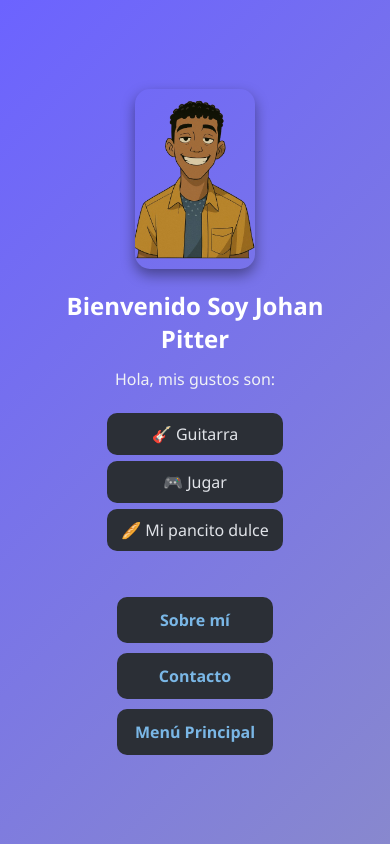
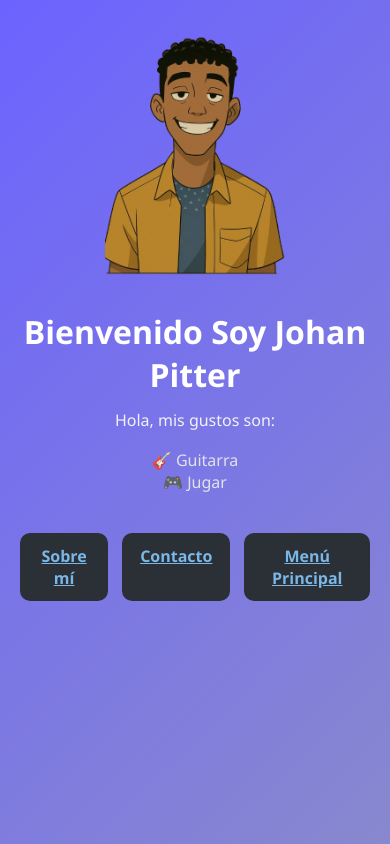
Before and after one commit to ratamayo0511/fundamentoshtml, a plain HTML site: page Mi_sitio_Pitter/Pitter.html in a window 390 px wide. Drawn offline with Linux system fonts and the light colour scheme.

Commit message:
cambio de diseño

```diff
--- a/Mi_sitio_Pitter/Pitter.html
+++ b/Mi_sitio_Pitter/Pitter.html
@@ -16,7 +16,7 @@
     <ul class="gustos">
       <li>🎸 Guitarra</li>
       <li>🎮 Jugar</li>
-      <li>🥖 Mi pancito dulce</li>
+
     </ul>
 
     <div class="menu">
--- a/Mi_sitio_Pitter/Styles.css
+++ b/Mi_sitio_Pitter/Styles.css
@@ -1,4 +1,4 @@
-/* ====== ESTILO GENERAL ====== */
+
 * {
   margin: 0;
   padding: 0;
@@ -9,21 +9,12 @@ body {
   background: linear-gradient(135deg, #6c63ff, #8888ce);
   color: #e0e3e8;
   font-family: 'Segoe UI', Arial, sans-serif;
-  margin: 0;
   min-height: 100vh;
-  display: flex;
-  flex-direction: column;
   align-items: center;
-  justify-content: flex-start;
   text-align: center;
   padding: 20px;
 }
 
-.container {
-  max-width: 900px;
-  margin: auto;
-  padding: 20px;
-}
 
 .center {
   display: flex;
@@ -32,17 +23,11 @@ body {
 }
 
 
-/* ==== AVATAR ==== */
+
 .avatar {
   width: 180px;
-  height: auto;          /* ✅ evita recortes, se ajusta al tamaño real */
-  border-radius: 15px;   /* ✅ esquinas suaves (puedes poner 50% si lo quieres redondo) */
+  height: auto;
   margin-bottom: 20px;
-  box-shadow: 0 6px 14px rgba(0,0,0,0.4);
-  transition: transform 0.3s;
-}
-.avatar:hover {
-  transform: scale(1.05);
 }
 
 .icono {
@@ -51,46 +36,34 @@ body {
 }
 
 
-/* ==== TITULOS ==== */
 h1 {
-  font-size: 2.2rem;
+  font-size: 2.2;
   margin-bottom: 12px;
   color: #ffffff;
 }
 
 p {
-  font-size: 1.1rem;
+  font-size: 1.1;
   line-height: 1.6;
   color: #f0f2f5;
 }
 
 
-/* ==== LISTA DE GUSTOS ==== */
+
 .gustos {
   list-style: none;
   padding: 0;
   margin: 15px 0;
 }
-.gustos li {
-  background: #2b2f36;
-  padding: 10px 14px;
-  margin: 6px 0;
-  border-radius: 10px;
-  transition: background 0.3s;
-}
-.gustos li:hover {
-  background: #3b3f46;
-}
 
 
-/* ==== TABLA ==== */
 .tabla {
   border-collapse: collapse;
   margin: 20px 0;
   width: 100%;
-  overflow: hidden;
-  border-radius: 10px;
-  box-shadow: 0 4px 12px rgba(0,0,0,0.4);
+
+
+
 }
 .tabla th, .tabla td {
   border: 1px solid #444;
@@ -98,18 +71,15 @@ p {
 }
 .tabla th {
   background: #2b2f36;
-  color: #7ab7e6;
-}
-.tabla tr:nth-child(even) {
-  background: #1e1e2e;
+  color: #0589cb;
 }
 
 
-/* ==== FORMULARIO ==== */
+
+
 .formulario {
   display: flex;
   flex-direction: column;
-  gap: 12px;
   margin: 25px 0;
   width: 100%;
 }
@@ -120,12 +90,9 @@ p {
   border-radius: 8px;
   border: none;
   outline: none;
-  font-size: 1rem;
+  font-size: 1;
 }
-.formulario input:focus,
-.formulario textarea:focus {
-  border: 2px solid #7ab7e6;
-}
+
 .formulario button {
   background: #7ab7e6;
   color: #1e1e2e;
@@ -134,60 +101,23 @@ p {
   border-radius: 8px;
   cursor: pointer;
   font-weight: bold;
-  transition: background 0.3s, transform 0.2s;
-}
-.formulario button:hover {
-  background: #5fa1cf;
-  transform: scale(1.05);
+
 }
 
 
-/* ==== MENÚ DE ENLACES ==== */
 .menu {
   margin-top: 25px;
   display: flex;
-  flex-wrap: wrap;
   gap: 14px;
   justify-content: center;
+  list-style: none;
+  padding: 0;
 }
 .menu a {
   background: #2b2f36;
   color: #7ab7e6;
   padding: 12px 18px;
   border-radius: 10px;
-  text-decoration: none;
   font-weight: bold;
-  transition: background 0.3s, transform 0.2s;
+
 }
-.menu a:hover {
-  background: #3b3f46;
-  text-decoration: underline;
-  transform: scale(1.08);
-}
-
-
-/* ==== RESPONSIVE ==== */
-@media (max-width: 768px) {
-  .avatar {
-    width: 150px;
-  }
-  h1 {
-    font-size: 1.8rem;
-  }
-}
-
-@media (max-width: 480px) {
-  .avatar {
-    width: 120px;
-  }
-  h1 {
-    font-size: 1.5rem;
-  }
-  p {
-    font-size: 1rem;
-  }
-  .menu {
-    flex-direction: column;
-    gap: 10px;
-  }
-}
```
Also changed, not shown: Mi_sitio_Pitter/sobreMi.html (+9 -7 lines).
